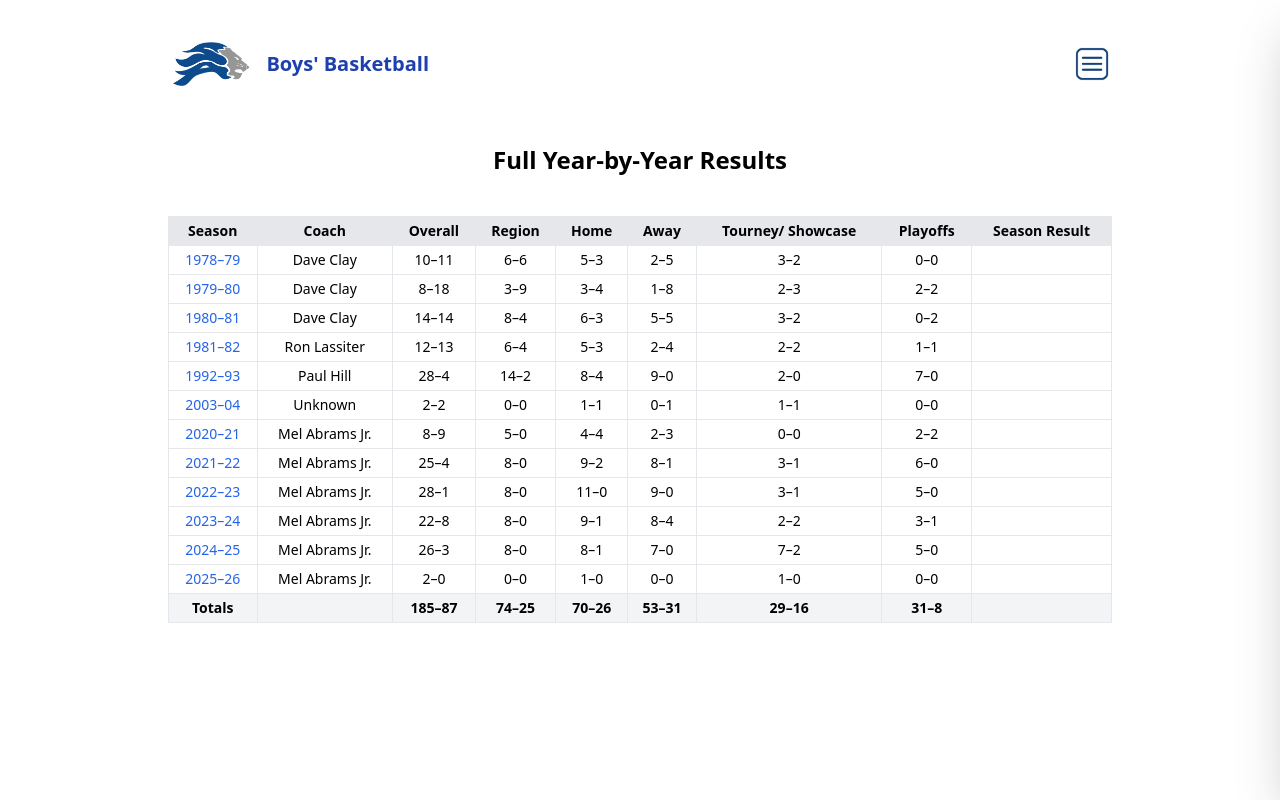
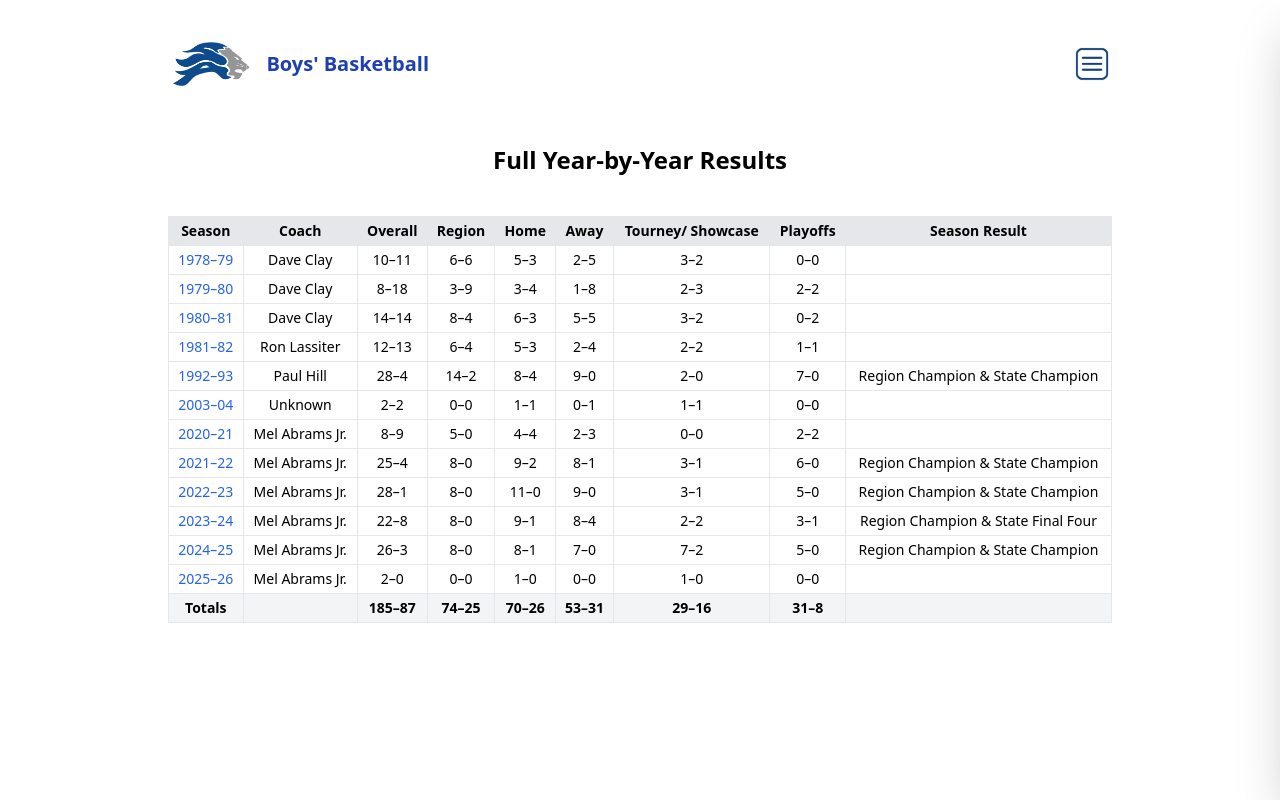
Before and after one commit to newonda1/st-andrews-basketball, a React (Vite) app: page /yearly-results in a window 1280 px wide. Built offline with nearby package versions, Linux system fonts and the light colour scheme.

Commit message:
Update YearlyResults.jsx

```diff
--- a/src/pages/YearlyResults.jsx
+++ b/src/pages/YearlyResults.jsx
@@ -279,7 +279,7 @@ function YearlyResults() {
                 <td className="border px-2 py-1">
                   {formatRecord(season.playoffW, season.playoffL)}
                 </td>
-                <td className="border px-2 py-1">{season.seasonResult}</td>
+                <td className="border px-2 py-1">{season.result}</td>
               </tr>
             ))}
 
```
